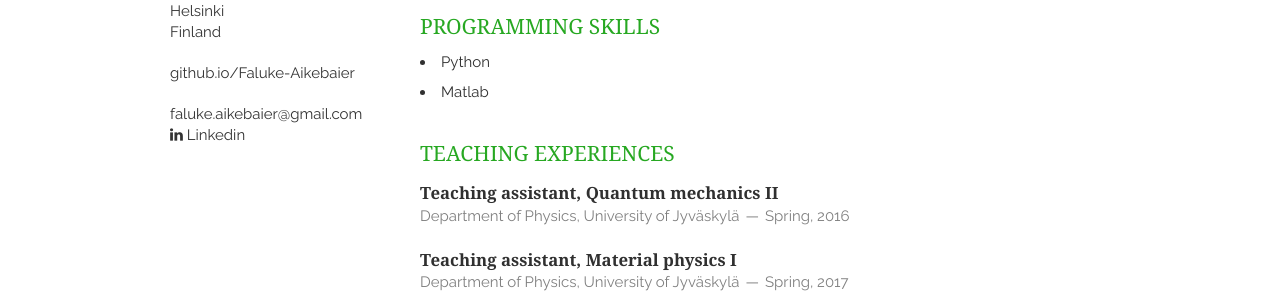
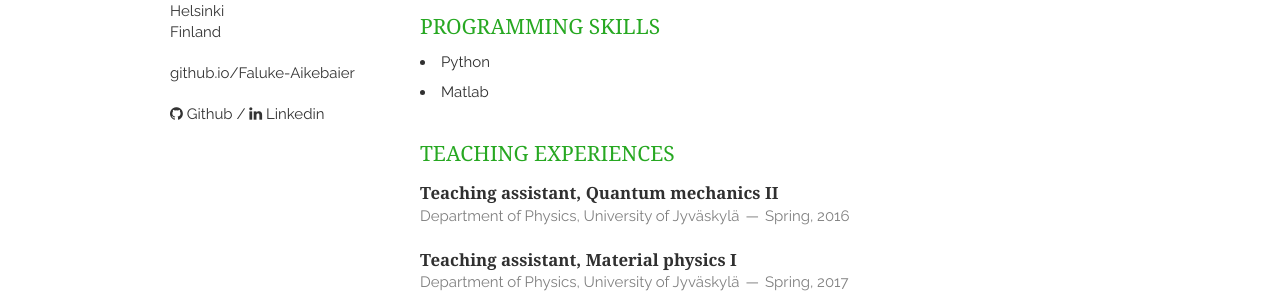
Before and after one commit to Faluke-Aikebaier/Faluke-Aikebaier.github.io, a Jekyll site: the page built from index.html, in a window 1280 px wide. Shown: the part 358-655 px from the top of the page. Built offline with Jekyll 4.4.1, drawn with Linux system fonts in a browser that asks for light colours; nearby versions of some CDN libraries; the list of posts is cut into pages by our own code.

Commit message:
Update layout.html

```diff
--- a/_layouts/layout.html
+++ b/_layouts/layout.html
@@ -42,8 +42,8 @@
             <a href="{{ site.website_full }}">{{ site.website }}</a><br/>
         </p>
         <p>
-            <a href="{{ site.email_full }}">{{ site.email }}</a><br/>
-            <!-- <a href="https://github.com/{{ site.github }}"><i class="fa fa-github"></i> Github</a> / -->
+            <!-- <a href="{{ site.email_full }}">{{ site.email }}</a><br/> -->
+            <a href="https://github.com/{{ site.github }}"><i class="fa fa-github"></i> Github</a> /
             <!-- <a href="https://twitter.com/{{ site.twitter }}"><i class="fa fa-twitter"></i> Twitter</a> -->
             <a href="https://www.linkedin.com/in/faluke-aikebaier-b37b7415a/{{ site.linkedin }}"><i class="fa fa-linkedin"></i> Linkedin</a>
         </p>
```
